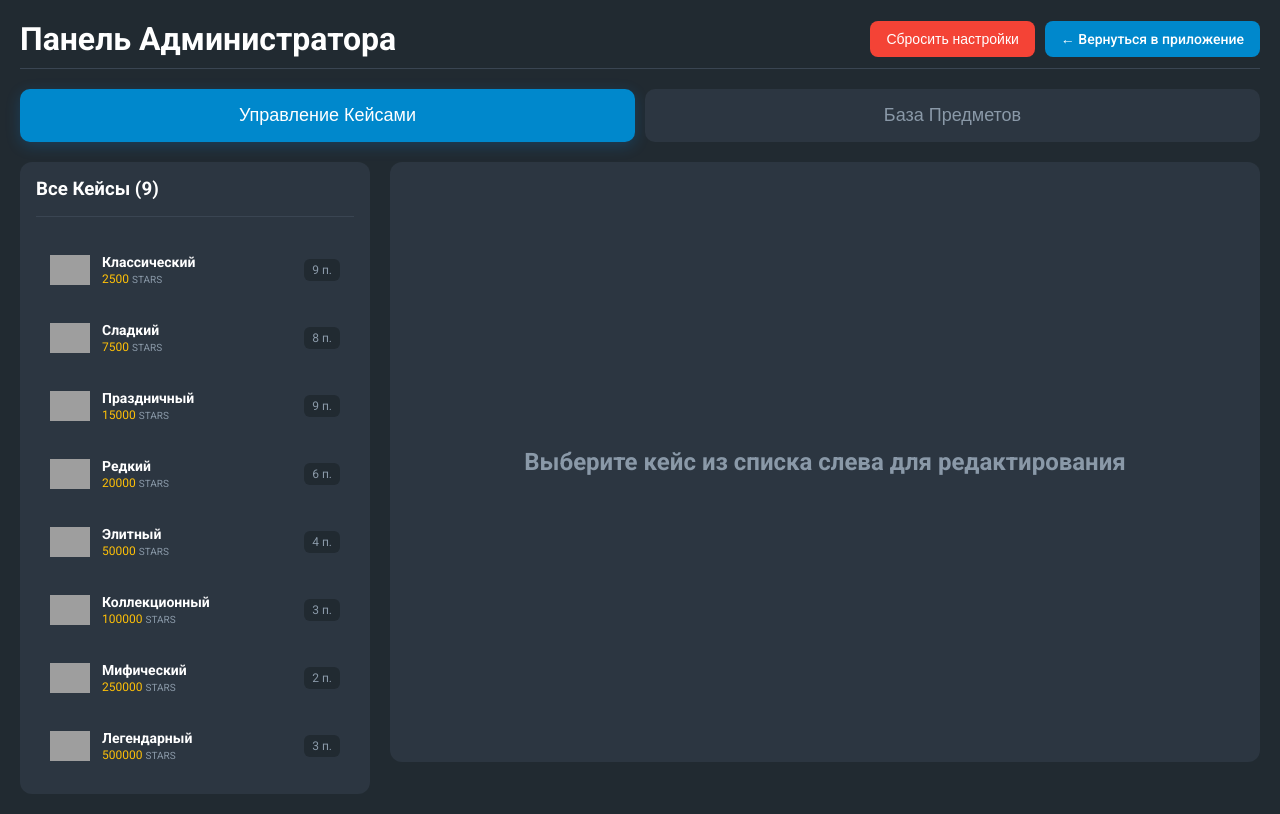
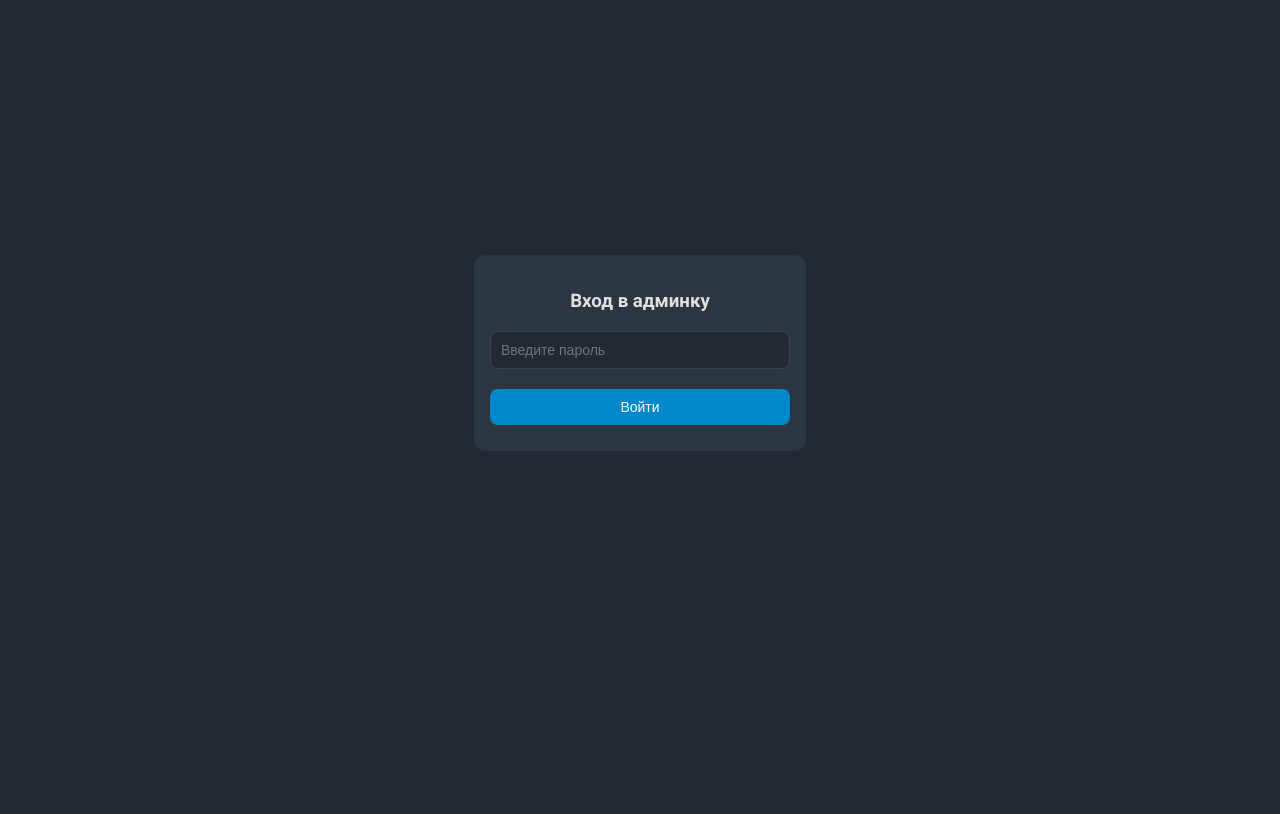
Before and after one commit to newaurum8/easydrop.stars, a React (Create React App) app: page /admin in a window 1280 px wide. Built offline with nearby package versions, Linux system fonts and the light colour scheme; grey boxes are pictures that could not be loaded; what @tonconnect/ui-react would draw is missing.

Commit message:
Update AdminPage.js

```diff
--- a/src/pages/AdminPage.js
+++ b/src/pages/AdminPage.js
@@ -1,288 +1,102 @@
-import React, { useContext, useState, useMemo } from 'react';
+import React, { useContext, useState } from 'react';
 import { AppContext } from '../context/AppContext';
-import { Link } from 'react-router-dom';
 
-// --- Редактор одного предмета (Карточка) ---
-const PrizeEditor = ({ prize, onSave, onDelete }) => {
-    const [name, setName] = useState(prize.name);
-    const [value, setValue] = useState(prize.value);
-    const [image, setImage] = useState(prize.image);
-    const [chance, setChance] = useState(prize.chance);
+// --- НАСТРОЙКА ПАРОЛЯ ---
+const ADMIN_PASSWORD = "admin"; // Придумайте свой пароль
 
-    const handleSave = () => {
-        onSave(prize.id, { ...prize, name, value: Number(value), image, chance: Number(chance) });
+const AdminPage = () => {
+    const { user, balance, updateBalance } = useContext(AppContext);
+    const [amount, setAmount] = useState(10000);
+
+    // Состояние авторизации (по умолчанию закрыто)
+    const [isAuthenticated, setIsAuthenticated] = useState(false);
+    const [passwordInput, setPasswordInput] = useState('');
+    const [error, setError] = useState('');
+
+    const handleLogin = () => {
+        if (passwordInput === ADMIN_PASSWORD) {
+            setIsAuthenticated(true);
+            setError('');
+        } else {
+            setError('Неверный пароль');
+        }
     };
 
+    const handleAddBalance = () => {
+        updateBalance(Number(amount));
+        alert(`Успешно начислено ${amount} звезд!`);
+    };
+
+    // Если не авторизован — показываем форму ввода пароля
+    if (!isAuthenticated) {
         return (
-        <div className="admin-card prize-editor">
-            <img src={image} alt={name} className="admin-card-img" />
-            <div className="admin-card-body">
-                <input type="text" value={name} onChange={(e) => setName(e.target.value)} placeholder="Название" />
-                <input type="text" value={image} onChange={(e) => setImage(e.target.value)} placeholder="URL Картинки" />
-                <div className="admin-form-row">
-                    <input type="number" value={value} onChange={(e) => setValue(e.target.value)} placeholder="Ценность" />
-                    <input type="number" value={chance} onChange={(e) => setChance(e.target.value)} placeholder="Шанс" />
+            <div className="app-container" style={{ display: 'flex', flexDirection: 'column', justifyContent: 'center', alignItems: 'center', minHeight: '100vh' }}>
+                <div className="admin-section" style={{ width: '100%', maxWidth: '300px', textAlign: 'center' }}>
+                    <h3>Вход в админку</h3>
+                    <div className="admin-form" style={{ flexDirection: 'column' }}>
+                        <input
+                            type="password"
+                            value={passwordInput}
+                            onChange={(e) => setPasswordInput(e.target.value)}
+                            placeholder="Введите пароль"
+                            style={{ marginBottom: '10px', width: '100%', boxSizing: 'border-box' }}
+                        />
+                        <button className="admin-button" onClick={handleLogin} style={{ width: '100%' }}>
+                            Войти
+                        </button>
                     </div>
-            </div>
-            <div className="admin-card-footer">
-                <button onClick={handleSave} className="admin-button success">Сохранить</button>
-                <button onClick={() => onDelete(prize.id)} className="admin-button danger small-btn">Удалить</button>
+                    {error && <p style={{ color: '#f44336', marginTop: '10px' }}>{error}</p>}
                 </div>
             </div>
         );
-};
+    }
 
-// --- Вкладка "База Предметов" ---
-const ItemManagement = () => {
-    const { ALL_PRIZES, setAllPrizes, setAllCases } = useContext(AppContext); // <-- resetAdminData здесь не нужен
+    // Если авторизован — показываем функционал
+    return (
+        <div className="app-container admin-page" style={{ paddingTop: '20px' }}>
+            <h2 style={{ textAlign: 'center', marginBottom: '20px' }}>Админ Панель</h2>
 
-    const handleUpdatePrize = (prizeId, updatedData) => {
-        setAllPrizes(prev => prev.map(p => (p.id === prizeId ? updatedData : p)));
-    };
-
-    const handleAddNewPrize = () => {
-        const newId = `new_prize_${Date.now()}`;
-        const newPrize = {
-            id: newId,
-            name: 'Новый Предмет',
-            image: '/images/case/item.png',
-            value: 100,
-            chance: 50
-        };
-        setAllPrizes(prev => [newPrize, ...prev]);
-    };
-
-    const handleDeletePrize = (prizeId) => {
-        if (!window.confirm(`Вы уверены, что хотите удалить этот предмет? Он будет удален из ВСЕХ кейсов.`)) return;
-
-        setAllPrizes(prev => prev.filter(p => p.id !== prizeId));
-        setAllCases(prevCases =>
-            prevCases.map(c => ({
-                ...c,
-                prizeIds: c.prizeIds.filter(id => id !== prizeId)
-            }))
-        );
-    };
-
-    return (
-        <div className="admin-tab-content">
-            <div className="admin-tab-header">
-                <h2>База Предметов ({ALL_PRIZES.length})</h2>
-                <button onClick={handleAddNewPrize} className="admin-button success">
-                    + Добавить новый предмет
-                </button>
+            {/* Секция 1: Инфо о пользователе (даже если зашли через браузер и user=null) */}
+            <div className="admin-section">
+                <h3>Текущая сессия</h3>
+                <div className="admin-item">
+                    <span>Статус:</span>
+                    <strong style={{ color: '#4CAF50' }}>Admin Access</strong>
                 </div>
-            <div className="admin-grid">
-                {ALL_PRIZES.map(prize => (
-                    <PrizeEditor
-                        key={prize.id}
-                        prize={prize}
-                        onSave={handleUpdatePrize}
-                        onDelete={handleDeletePrize}
-                    />
-                ))}
+                <div className="admin-item">
+                    <span>Пользователь:</span>
+                    {/* Используем данные из, если они есть */}
+                    <strong>{user ? (user.username || user.firstName) : 'Гость (Браузер)'}</strong>
                 </div>
-        </div>
-    );
-};
-
-
-// --- Редактор одного кейса (Правая колонка) ---
-const CaseEditor = ({ caseItem, allPrizes, onSave, onClear }) => {
-    const [name, setName] = useState(caseItem.name);
-    const [price, setPrice] = useState(caseItem.price);
-    const [prizeIds, setPrizeIds] = useState(new Set(caseItem.prizeIds));
-    const [filter, setFilter] = useState('');
-
-    const handleSave = () => {
-        onSave(caseItem.id, {
-            ...caseItem,
-            name,
-            price: Number(price),
-            prizeIds: Array.from(prizeIds),
-        });
-    };
-
-    const togglePrize = (prizeId) => {
-        setPrizeIds(prev => {
-            const newSet = new Set(prev);
-            if (newSet.has(prizeId)) {
-                newSet.delete(prizeId);
-            } else {
-                newSet.add(prizeId);
-            }
-            return newSet;
-        });
-    };
-
-    const filteredAvailablePrizes = useMemo(() => {
-        return allPrizes.filter(p =>
-            !prizeIds.has(p.id) &&
-            p.name.toLowerCase().includes(filter.toLowerCase())
-        );
-    }, [prizeIds, allPrizes, filter]);
-
-    const prizesInCase = useMemo(() => {
-         return allPrizes.filter(p => prizeIds.has(p.id));
-    }, [prizeIds, allPrizes]);
-
-
-    return (
-        <div className="case-editor-main">
-            <h3>Редактирование: {caseItem.name}</h3>
-            <div className="admin-form-row">
-                <input type="text" value={name} onChange={(e) => setName(e.target.value)} placeholder="Название кейса" />
-                <input type="number" value={price} onChange={(e) => setPrice(e.target.value)} placeholder="Цена" />
-            </div>
-
-            <div className="admin-item-picker">
-                {/* --- Колонка 1: Призы в кейсе --- */}
-                <div className="item-picker-col">
-                    <h4>Призы в кейсе ({prizesInCase.length})</h4>
-                    <div className="item-picker-list">
-                        {prizesInCase.length > 0 ? prizesInCase.map(prize => (
-                            <div key={prize.id} className="item-picker-item">
-                                <img src={prize.image} alt={prize.name} />
-                                <span>{prize.name} ({prize.value})</span>
-                                <button onClick={() => togglePrize(prize.id)} className="admin-button danger small-btn">
-                                    &ndash;
-                                </button>
-                            </div>
-                        )) : <p>В этом кейсе пока нет предметов.</p>}
+                <div className="admin-item">
+                    <span>Текущий баланс:</span>
+                    <strong style={{ color: '#ffc107' }}>{balance.toLocaleString()}</strong>
                 </div>
             </div>
 
-                {/* --- Колонка 2: База предметов --- */}
-                <div className="item-picker-col">
-                    <h4>Добавить из базы ({filteredAvailablePrizes.length})</h4>
+            {/* Секция 2: Накрутка */}
+            <div className="admin-section">
+                <h3>Управление балансом</h3>
+                <div className="admin-form">
                     <input
-                        type="text"
-                        value={filter}
-                        onChange={(e) => setFilter(e.target.value)}
-                        placeholder="Поиск по названию..."
-                        className="item-picker-search"
+                        type="number"
+                        value={amount}
+                        onChange={(e) => setAmount(e.target.value)}
+                        placeholder="Сумма"
                     />
-                    <div className="item-picker-list">
-                        {filteredAvailablePrizes.length > 0 ? filteredAvailablePrizes.map(prize => (
-                             <div key={prize.id} className="item-picker-item">
-                                <img src={prize.image} alt={prize.name} />
-                                <span>{prize.name} ({prize.value})</span>
-                                <button onClick={() => togglePrize(prize.id)} className="admin-button success small-btn">
-                                    +
+                    <button className="admin-button" onClick={handleAddBalance}>
+                        Начислить
                     </button>
-                            </div>
-                        )) : <p>Нет доступных предметов.</p>}
-                    </div>
                 </div>
             </div>
 
-            <div className="case-editor-footer">
-                <button onClick={handleSave} className="admin-button success large">Сохранить</button>
-                <button onClick={onClear} className="admin-button">Закрыть</button>
-            </div>
-        </div>
-    );
-};
-
-// --- Вкладка "Управление Кейсами" (Master-Detail) ---
-const CaseManagement = () => {
-    const { ALL_CASES, setAllCases, ALL_PRIZES } = useContext(AppContext);
-    const [selectedCaseId, setSelectedCaseId] = useState(null);
-
-    const handleUpdateCase = (caseId, updatedData) => {
-        setAllCases(prevCases =>
-            prevCases.map(c => (c.id === caseId ? updatedData : c))
-        );
-        setSelectedCaseId(null); // Закрываем редактор
-    };
-
-    const selectedCase = useMemo(() => {
-        return ALL_CASES.find(c => c.id === selectedCaseId);
-    }, [selectedCaseId, ALL_CASES]);
-
-    return (
-        <div className="admin-tab-content case-management-layout">
-            {/* --- Левая колонка: Список кейсов --- */}
-            <div className="case-list-sidebar">
-                <h3>Все Кейсы ({ALL_CASES.length})</h3>
-                <div className="case-list">
-                    {ALL_CASES.map(caseItem => (
-                        <div
-                            key={caseItem.id}
-                            className={`case-list-item ${selectedCaseId === caseItem.id ? 'active' : ''}`}
-                            onClick={() => setSelectedCaseId(caseItem.id)}
+            <button
+                className="admin-button danger"
+                onClick={() => setIsAuthenticated(false)}
+                style={{ marginTop: '20px', width: '100%' }}
             >
-                            <img src={caseItem.image} alt={caseItem.name} />
-                            <div className="case-list-item-info">
-                                <strong>{caseItem.name}</strong>
-                                <span>{caseItem.price} <small>STARS</small></span>
-                            </div>
-                            <span className="case-list-item-count">{caseItem.prizeIds.length} п.</span>
-                        </div>
-                    ))}
-                </div>
-            </div>
-
-            {/* --- Правая колонка: Редактор или Заглушка --- */}
-            {selectedCase ? (
-                <CaseEditor
-                    key={selectedCase.id} // Ключ для сброса состояния при выборе другого кейса
-                    caseItem={selectedCase}
-                    allPrizes={ALL_PRIZES}
-                    onSave={handleUpdateCase}
-                    onClear={() => setSelectedCaseId(null)}
-                />
-            ) : (
-                <div className="case-editor-placeholder">
-                    <h2>Выберите кейс из списка слева для редактирования</h2>
-                </div>
-            )}
-        </div>
-    );
-};
-
-
-// --- Главный компонент страницы AdminPage ---
-const AdminPage = () => {
-    const [activeTab, setActiveTab] = useState('cases'); // 'cases' или 'items'
-    // --- ДОБАВЛЕНО: Получаем функцию сброса ---
-    const { resetAdminData } = useContext(AppContext);
-
-    return (
-        <div className="admin-container">
-            <header className="admin-header">
-                <h1>Панель Администратора</h1>
-                <div>
-                    {/* --- ДОБАВЛЕНО: Кнопка сброса --- */}
-                    <button onClick={resetAdminData} className="admin-button danger" style={{marginRight: '10px'}}>
-                        Сбросить настройки
+                Выйти
             </button>
-                    <Link to="/" className="admin-button">&larr; Вернуться в приложение</Link>
-                </div>
-            </header>
-
-            <nav className="admin-tabs">
-                <button
-                    className={`admin-tab-button ${activeTab === 'cases' ? 'active' : ''}`}
-                    onClick={() => setActiveTab('cases')}
-                >
-                    Управление Кейсами
-                </button>
-                <button
-                    className={`admin-tab-button ${activeTab === 'items' ? 'active' : ''}`}
-                    onClick={() => setActiveTab('items')}
-                >
-                    База Предметов
-                </button>
-            </nav>
-
-            <main className="admin-content">
-                {activeTab === 'cases' ? (
-                    <CaseManagement />
-                ) : (
-                    <ItemManagement />
-                )}
-            </main>
         </div>
     );
 };
```
Lines whose indentation alone changed are shown as unchanged.
